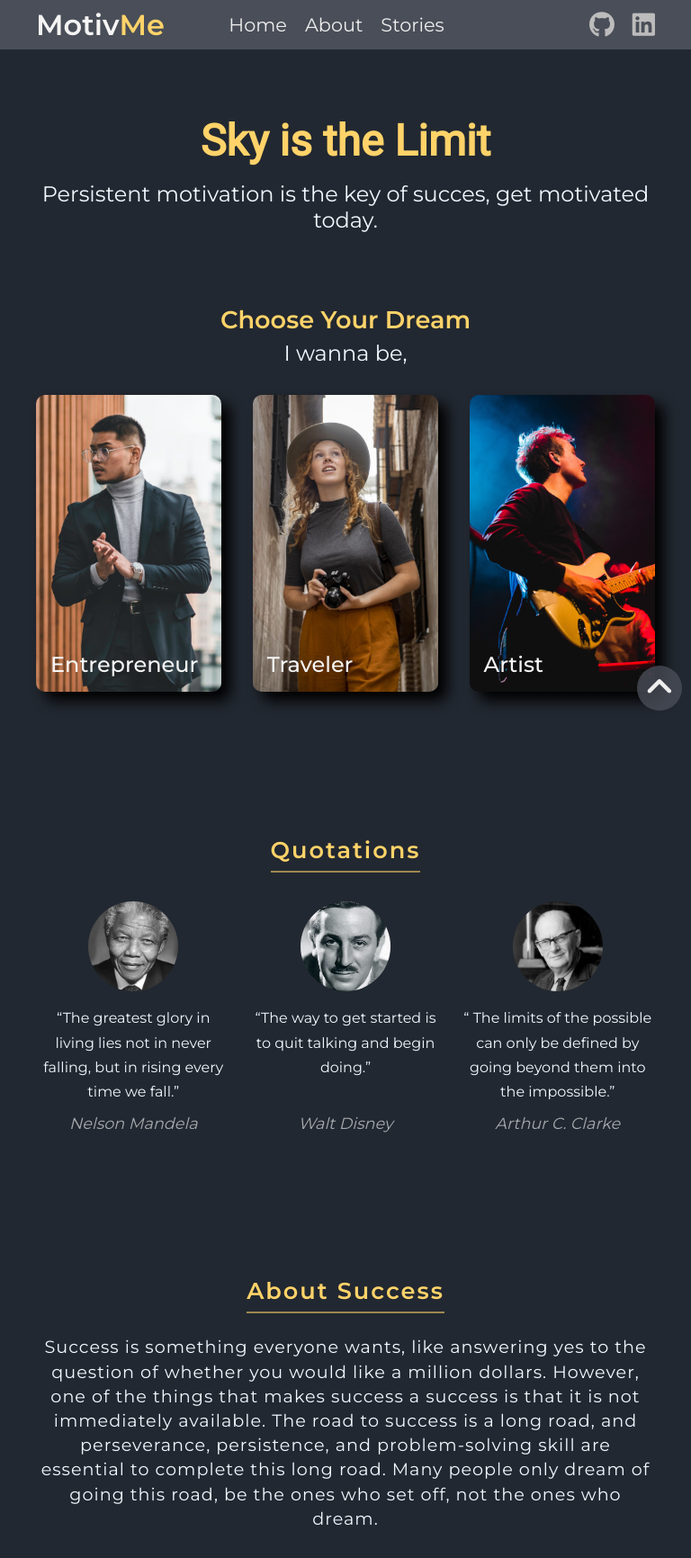
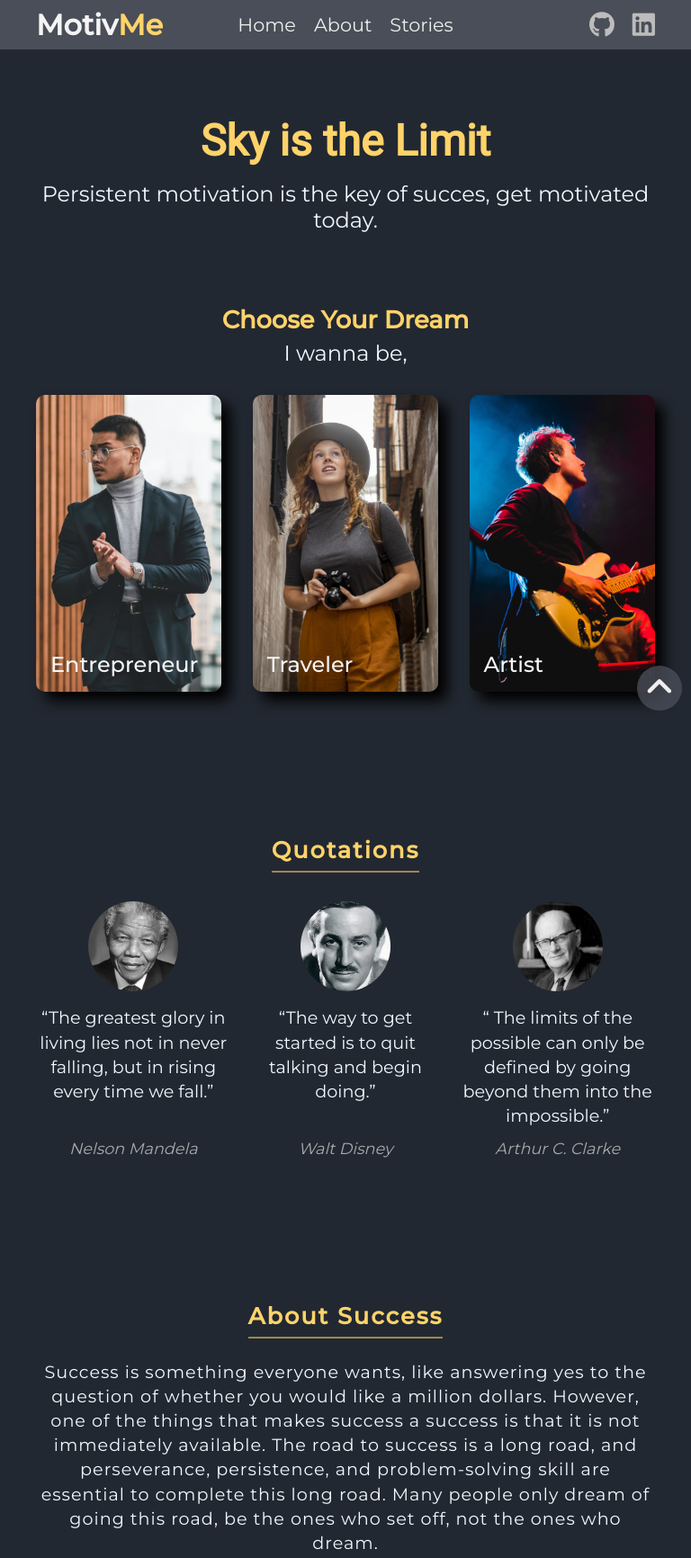
Before and after one commit to bilkn/motive-me, a plain HTML site: page index.html in a window 768 px wide. Shown: the top 1732 px of the page at 90% size. Drawn offline with Linux system fonts and the light colour scheme.

Commit message:
feat: add responsive design for desktop

```diff
--- a/index.html
+++ b/index.html
@@ -6,25 +6,14 @@
     <meta name="description" content="The motivational stories and quotes to motivate the people.">
     <title>MotiveMe</title>
     <link rel="preconnect" href="https://fonts.gstatic.com" />
-    <link
-      href="https://fonts.googleapis.com/css2?family=Roboto&display=swap"
-      rel="stylesheet"
-    />
+    <link href="https://fonts.googleapis.com/css2?family=Montserrat:wght@400;500&family=Roboto&display=swap" rel="stylesheet">
     <link rel="stylesheet" href="./dist/css/main.css" />
-    <link
-      href="https://fonts.googleapis.com/css2?family=Montserrat&display=swap"
-      rel="stylesheet"
-    />
-
     <script
       src="https://kit.fontawesome.com/89f8145b7d.js"
       crossorigin="anonymous"
     ></script>
 
     <script src="app.js" defer></script>
-
-
-    <link href="https://fonts.googleapis.com/css2?family=Montserrat:wght@400;500;600&display=swap" rel="stylesheet">
   </head>
 
   <body>
@@ -48,7 +37,7 @@
               <li class="site-head-nav-item header-item">
                 <a href="#about" class="site-head-nav-item__link">About</a>
               </li>
-              <li class="site-head-nav-item header-item">
+              <li class="site-head-nav-item header-item no-margin">
                 <a href="#stories" class="site-head-nav-item__link">Stories</a>
               </li>
 
--- a/scss/_about-section.scss
+++ b/scss/_about-section.scss
@@ -1,5 +1,6 @@
 .about-container {
-  margin-bottom: $section-margin-bottom--small;
+  max-width: 1500px;
+  margin: 0 auto $section-margin-bottom--small auto;
   text-align: center;
   padding: $section-left-right-padding;
   padding-top: $section-top-padding;
@@ -14,12 +15,9 @@
   }
 }
 
-@media (min-width: 768px) and (max-width: 1280px) {
+@media (min-width: 768px) {
   .about-container {
-    padding: $section-left-right-padding--tablet;
-    padding-top: $section-top-padding;
     &__title {
-      @include title-style;
       font-size: $h3-title-size--tablet;
     }
 
@@ -31,7 +29,14 @@
   }
 }
 
-@media (min-width: 1281px) {
+@media (min-width: 768px) and (max-width: 1024px) {
+  .about-container {
+    padding: $section-left-right-padding--tablet;
+    padding-top: $section-top-padding;
+  }
+}
+
+@media (min-width: 1025px) {
   .about-container {
     padding: $section-left-right-padding--desktop;
     padding-top: $section-top-padding;
--- a/scss/_action-section.scss
+++ b/scss/_action-section.scss
@@ -1,6 +1,8 @@
 .action-container {
   padding: $section-left-right-padding;
-  margin-bottom: $section-margin-bottom;
+  max-width: 1500px;
+  margin: 0 auto $section-margin-bottom auto;
+
   .action-title-container {
     &__title {
       color: $sec-color; //can be changed
@@ -64,13 +66,12 @@
   }
 }
 
-@media (min-width: 768px) and (max-width: 1024px) {
+@media (min-width: 768px) {
   .action-container {
-    padding: $section-left-right-padding--tablet !important;
+    padding: $section-left-right-padding--tablet;
     &__list {
       justify-content: space-between;
     }
-
     .action-title-container {
       &__title {
         color: $sec-color; //can be changed
@@ -84,7 +85,11 @@
       }
       margin-bottom: $title-bottom-margin;
     }
+  }
+}
 
+@media (min-width: 768px) and (max-width: 1024px) {
+  .action-container {
     .action-container-item {
       max-width: 260px;
       margin-bottom: 0;
@@ -98,10 +103,9 @@
   }
 }
 
-@media (min-width: 1024px) {
+@media (min-width: 1025px) {
   .action-container {
     padding: $section-left-right-padding--desktop;
-
     &__list {
       justify-content: space-around;
       .action-container-item {
--- a/scss/_config.scss
+++ b/scss/_config.scss
@@ -13,7 +13,6 @@ html {
 
 body {
   background: $main-color;
-  //background: $site-bg-1;
   color: aliceblue;
   font-family: $mont;
   padding-bottom: 1rem;
--- a/scss/_footer.scss
+++ b/scss/_footer.scss
@@ -27,7 +27,7 @@
   }
 }
 
-@media (min-width: 1281px) {
+@media (min-width: 1025px) {
   .footer-container {
     padding: $section-left-right-padding--desktop;
   }
--- a/scss/_hero-section.scss
+++ b/scss/_hero-section.scss
@@ -40,7 +40,7 @@
 }
 
 
-@media (min-width: 1281px) {
+@media (min-width: 1025px) {
   .hero-container {
     padding: $section-left-right-padding--desktop;
   }
--- a/scss/_quote-section.scss
+++ b/scss/_quote-section.scss
@@ -1,6 +1,8 @@
 .quote-container {
   margin-bottom: $section-margin-bottom--small;
   padding: $section-left-right-padding;
+  max-width: 1500px;
+  margin: 0 auto $section-margin-bottom--small auto;
   &__title {
     @include title-style;
   }
@@ -41,20 +43,28 @@
 @media (min-width: 768px) {
   .quote-container {
     &__title {
-      @include title-style;
-      margin-bottom: 2rem !important;
+      margin-bottom: 2rem;
+      font-size: $h3-title-size--tablet;
     }
     .quote-content-container {
       display: flex;
       &__content {
         display: flex;
+        flex: 1;
         flex-direction: column;
         justify-content: space-between;
-        flex: 1;
+        margin-bottom: 0;
+        margin-right: 1.2rem;
+      }
+      &__text {
+        font-size: 1.2rem;
       }
       &__credit {
         text-align: center;
       }
+    }
+    .quote-content-container__content--no-margin {
+      margin-right: 0 !important;
     }
   }
 }
@@ -62,38 +72,17 @@
 @media (min-width: 768px) and (max-width: 1024px) {
   .quote-container {
     padding: $section-left-right-padding--tablet;
-    &__title {
-      @include title-style;
+  }
+}
 
-      font-size: $h3-title-size--tablet !important;
-    }
+@media (min-width: 1025px) {
+  .quote-container {
+    padding: $section-left-right-padding--desktop;
     .quote-content-container {
       &__content {
-        margin-right: 1.2rem;
+        margin-right: 2rem;
         margin-bottom: 0 !important;
-      }
-      &__img-container {
-        border-radius: 50%;
-        height: 100px;
-        margin: 0 auto $quote-img-margin-bottom auto;
-        width: 100px;
-      }
-      &__text-container {
-        font-size: 1rem;
-      }
-      &__text {
-        font-size: 1rem !important;
-        margin-bottom: $quote-credit-margin-bottom;
       }
     }
   }
-  .quote-content-container__content--no-margin {
-    margin-right: 0 !important;
-  }
 }
-
-@media (min-width: 1281px) {
-  .quote-container {
-    padding: $section-left-right-padding--desktop;
-  }
-}
--- a/scss/_site-head.scss
+++ b/scss/_site-head.scss
@@ -9,10 +9,15 @@
   z-index: 1000;
 }
 
+.site-head-container {
+  max-width: 1500px;
+  margin: 0 auto;
+}
+
 .site-head-nav-container {
   @include flex;
-  width: 100%;
   justify-content: space-between;
+
   .site-head-nav {
     display: none;
     flex: 1;
@@ -85,7 +90,7 @@
   }
 }
 
-@media (min-width: 1281px) {
+@media (min-width: 1025px) {
   .site-head {
     padding: 0.5rem 5rem;
   }
--- a/scss/_site-top-btn.scss
+++ b/scss/_site-top-btn.scss
@@ -31,7 +31,7 @@
   transform: translateY(0px);
 }
 
-@media (min-width: 1281px) {
+@media (min-width: 1024px) {
   .site-top-btn {
     right: 20px;
     bottom: 20px;
--- a/scss/_stories-section.scss
+++ b/scss/_stories-section.scss
@@ -1,5 +1,6 @@
 .stories-container {
-  margin-bottom: $section-margin-bottom;
+  margin: 0 auto $section-margin-bottom auto;
+  max-width: 1500px;
   padding: $section-left-right-padding;
   padding-top: $section-top-padding;
   .story {
@@ -21,9 +22,8 @@
   }
 }
 
-@media (min-width: 768px) and (max-width: 1024px) {
+@media (min-width: 768px) {
   .stories-container {
-    padding: $section-left-right-padding--tablet;
     padding-top: $section-top-padding;
     .story {
       &__title {
@@ -40,9 +40,14 @@
   }
 }
 
-@media (min-width: 1281px) {
+@media (min-width: 768px) and (max-width: 1024px) {
   .stories-container {
-    padding: $section-left-right-padding--desktop;
-    padding-top: $section-top-padding;
+    padding: $section-left-right-padding--tablet;
   }
 }
+
+@media (min-width: 1025px) {
+  .stories-container {
+    padding: $section-left-right-padding--desktop !important;
+  }
+}
```
Also changed, not shown: dist/css/main.css, 1 other file.
